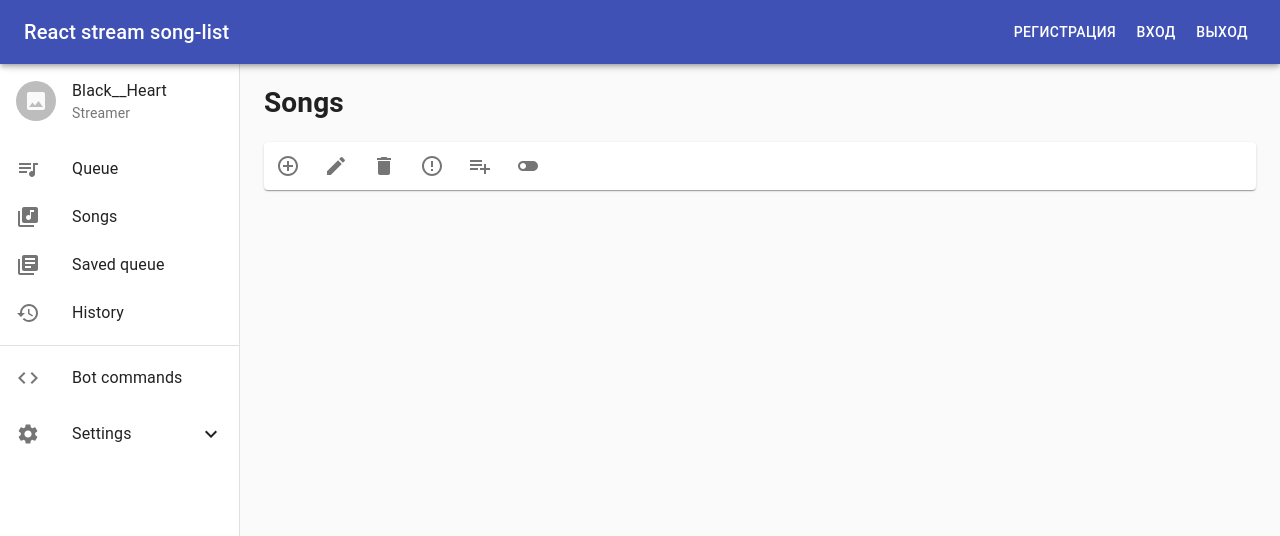
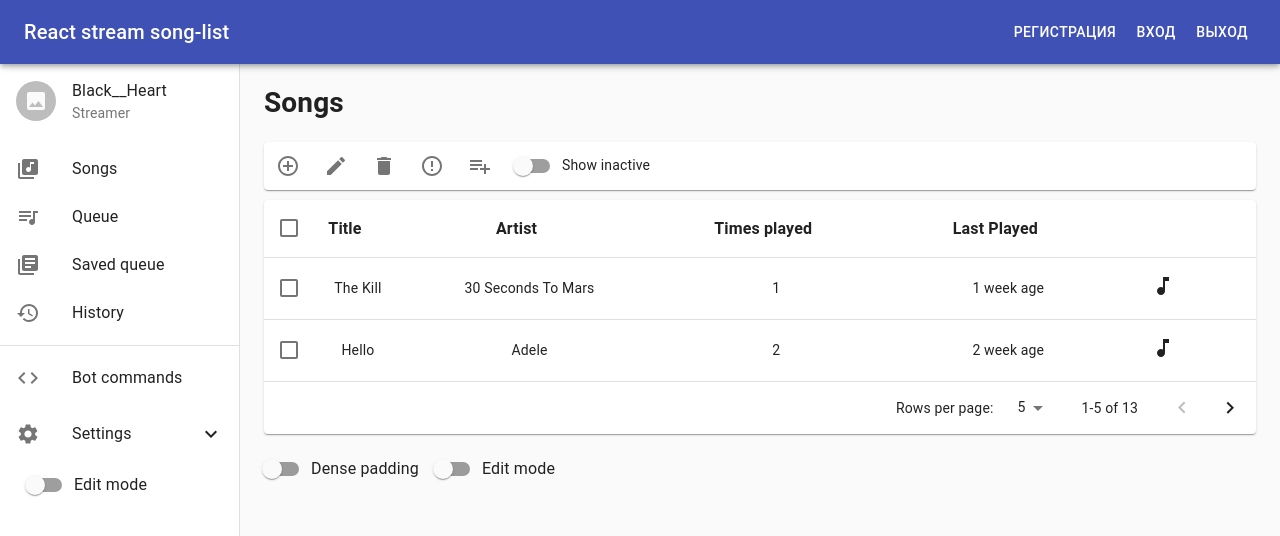
Before and after one commit to BlackHeart426/react-songlist, a React (Create React App) app: page /songs in a window 1280 px wide. Shown: the top 536 px of the page. Built offline with nearby package versions, Linux system fonts and the light colour scheme.

Commit message:
TablePagination dynamic type row

```diff
--- a/package.json
+++ b/package.json
@@ -7,6 +7,7 @@
     "@fortawesome/react-fontawesome": "^0.1.8",
     "@material-ui/core": "^4.9.3",
     "@material-ui/icons": "^4.9.1",
+    "@material-ui/lab": "^4.0.0-alpha.44",
     "@material-ui/styles": "^4.9.0",
     "@testing-library/jest-dom": "^4.2.4",
     "@testing-library/react": "^9.4.0",
--- a/src/App.js
+++ b/src/App.js
@@ -11,6 +11,7 @@ import {NavBar} from "./companents/NavBar/NavBar";
 import {DrawerCustom} from "./companents/Drawer/DrawerCustom";
 import makeStyles from "@material-ui/core/styles/makeStyles";
 import CssBaseline from "@material-ui/core/CssBaseline";
+import {AlertCustom} from  './companents/Alert/Alert'
 
 const drawerWidth = 240;
 
@@ -63,6 +64,7 @@ export const App = () => {
                         </Switch>
                     </div>
                 </main>
+                {/*<AlertCustom alert={{text: 'Test'}}/>*/}
             </div>
         );
     }
--- /dev/null
+++ b/src/companents/Alert/Alert.js
@@ -0,0 +1,43 @@
+import React from "react";
+import IconButton from "@material-ui/core/IconButton";
+import CloseIcon from '@material-ui/icons/Close';
+import makeStyles from "@material-ui/core/styles/makeStyles";
+import Collapse from "@material-ui/core/Collapse";
+import Alert from '@material-ui/lab/Alert';
+
+const useStyles = makeStyles(theme => ({
+    root: {
+        width: '100%',
+        '& > * + *': {
+            marginTop: theme.spacing(2),
+        },
+    },
+}));
+
+export const AlertCustom = (props) =>{
+    const classes = useStyles();
+    const [open, setOpen] = React.useState(true);
+
+    return (
+        <div className={classes.root}>
+            <Collapse in={open}>
+                <Alert
+                    action={
+                        <IconButton
+                            aria-label="close"
+                            color="inherit"
+                            size="small"
+                            onClick={() => {
+                                setOpen(false);
+                            }}
+                        >
+                            <CloseIcon fontSize="inherit" />
+                        </IconButton>
+                    }
+                >
+                    {props.text}
+                </Alert>
+            </Collapse>
+        </div>
+    )
+}
--- a/src/companents/Drawer/DrawerCustom.js
+++ b/src/companents/Drawer/DrawerCustom.js
@@ -19,6 +19,7 @@ import Collapse from "@material-ui/core/Collapse";
 import ListItemAvatar from "@material-ui/core/ListItemAvatar";
 import Avatar from "@material-ui/core/Avatar";
 import ImageIcon from '@material-ui/icons/Image';
+import Switch from "@material-ui/core/Switch";
 
 
 const drawerWidth = 240;
@@ -58,15 +59,16 @@ function renderLink(props, index) {
 }
 
 const menu = [
+
+    {
+        title: 'Songs',
+        link: 'songs',
+        icon: <LibraryMusic/>
+    },
     {
         title: 'Queue',
         link: 'queue',
         icon: <QueueMusic/>
-    },
-    {
-        title: 'Songs',
-        link: 'songs',
-        icon: <LibraryMusic/>
     },
     {
         title: 'Saved queue',
@@ -133,6 +135,10 @@ export const DrawerCustom  = () => {
                     </ListItem>
                 </List>
             </Collapse>
+            <ListItem>
+                <ListItemIcon><Switch color="primary"/></ListItemIcon>
+                <ListItemText>Edit mode</ListItemText>
+            </ListItem>
         </div>
     );
 
--- a/src/companents/TablePagination/TablePagination.js
+++ b/src/companents/TablePagination/TablePagination.js
@@ -21,6 +21,8 @@ import {lighten} from "@material-ui/core";
 import TableSortLabel from "@material-ui/core/TableSortLabel";
 import DeleteIcon from '@material-ui/icons/Delete';
 import FilterListIcon from '@material-ui/icons/FilterList';
+import MusicNoteIcon from '@material-ui/icons/MusicNote';
+import Button from "@material-ui/core/Button";
 
 /**
  * Функция обертки массива
@@ -84,6 +86,10 @@ function EnhancedTableHead(props) {
     const createSortHandler = property => event => {
         onRequestSort(event, property);
     };
+    let bold = {
+        fontWeight: 700,
+        fontSize: 16
+    }
 
     return (
         <TableHead>
@@ -98,17 +104,18 @@ function EnhancedTableHead(props) {
                         inputProps={{ 'aria-label': 'select all desserts' }}
                     />
                 </TableCell>
-                {headCells.map(headCell => (
+                {props.data.map(headCell => (
                     <TableCell
                         key={headCell.id}
-                        align={headCell.numeric ? 'right' : 'left'}
+                        align={headCell.numeric ? 'center' : 'center'}
                         padding={headCell.disablePadding ? 'none' : 'default'}
                         sortDirection={orderBy === headCell.id ? order : false}
                     >
-                        <TableSortLabel
+                        {headCell.order ?  <TableSortLabel
                             active={orderBy === headCell.id}
                             direction={orderBy === headCell.id ? order : 'asc'}
                             onClick={createSortHandler(headCell.id)}
+                            style={bold}
                         >
                             {headCell.label}
                             {orderBy === headCell.id ? (
@@ -116,7 +123,12 @@ function EnhancedTableHead(props) {
                   {order === 'desc' ? 'sorted descending' : 'sorted ascending'}
                 </span>
                             ) : null}
-                        </TableSortLabel>
+                        </TableSortLabel> :
+                            <div style={bold}>
+                                {headCell.label}
+                            </div>
+                        }
+
                     </TableCell>
                 ))}
             </TableRow>
@@ -196,13 +208,6 @@ EnhancedTableToolbar.propTypes = {
     numSelected: PropTypes.number.isRequired,
 };
 
-const headCells = [
-    { id: 'name', numeric: false, disablePadding: true, label: 'Dessert (100g serving)' },
-    { id: 'calories', numeric: true, disablePadding: false, label: 'Calories' },
-    { id: 'fat', numeric: true, disablePadding: false, label: 'Fat (g)' },
-    { id: 'carbs', numeric: true, disablePadding: false, label: 'Carbs (g)' },
-    { id: 'protein', numeric: true, disablePadding: false, label: 'Protein (g)' },
-];
 
 const useStyles = makeStyles(theme => ({
     root: {
@@ -234,15 +239,24 @@ const useStyles = makeStyles(theme => ({
  * @constructor
  */
 
-export default function ComponentTablePagination() {
+export default function ComponentTablePagination(props) {
     const classes = useStyles();
     const [order, setOrder] = React.useState('asc');
     const [orderBy, setOrderBy] = React.useState('calories');
     const [selected, setSelected] = React.useState([]);
     const [page, setPage] = React.useState(0);
     const [dense, setDense] = React.useState(false);
+    const [editMode, setEditMode] = React.useState(false);
     const [rowsPerPage, setRowsPerPage] = React.useState(5);
+    // console.log(props.headCells)
 
+    // const headCells = [
+    //     { id: 'name', numeric: false, disablePadding: true, label: 'Dessert (100g serving)' },
+    //     { id: 'calories', numeric: true, disablePadding: false, label: 'Calories' },
+    //     { id: 'fat', numeric: true, disablePadding: false, label: 'Fat (g)' },
+    //     { id: 'carbs', numeric: true, disablePadding: false, label: 'Carbs (g)' },
+    //     { id: 'protein', numeric: true, disablePadding: false, label: 'Protein (g)' },
+    // ];
     /**
      * Сортировка
      */
@@ -256,8 +270,9 @@ export default function ComponentTablePagination() {
      * Выбрать все
      */
     const handleSelectAllClick = event => {
+        debugger
         if (event.target.checked) {
-            const newSelecteds = rows.map(n => n.name);
+            const newSelecteds = props.rowsData.map(n => n.title);
             setSelected(newSelecteds);
             return;
         }
@@ -309,6 +324,10 @@ export default function ComponentTablePagination() {
         setDense(event.target.checked);
     };
 
+    const handleChangeEditMode = event => {
+        setEditMode(event.target.checked);
+    };
+
     /**
      *  Проверка текущего выбраного элемента
      */
@@ -323,7 +342,7 @@ export default function ComponentTablePagination() {
     return (
         <div className={classes.root}>
             <Paper className={classes.paper}>
-                <EnhancedTableToolbar numSelected={selected.length}/>
+                {/*<EnhancedTableToolbar numSelected={selected.length}/>*/}
                 <TableContainer>
                     <Table
                         className={classes.table}
@@ -338,23 +357,24 @@ export default function ComponentTablePagination() {
                             orderBy={orderBy}
                             onSelectAllClick={handleSelectAllClick}
                             onRequestSort={handleRequestSort}
-                            rowCount={rows.length}
+                            rowCount={props.rowsData.length}
+                            data={props.headCells}
                         />
                         <TableBody>
-                            {stableSort(rows, getComparator(order, orderBy))
+                            {stableSort(props.rowsData, getComparator(order, orderBy))
                                 .slice(page * rowsPerPage, page * rowsPerPage + rowsPerPage)
                                 .map((row, index) => {
-                                    const isItemSelected = isSelected(row.name);
+                                    const isItemSelected = isSelected(row.title);
                                     const labelId = `enhanced-table-checkbox-${index}`;
 
                                     return (
                                         <TableRow
                                             hover
-                                            onClick={event => handleClick(event, row.name)}
+                                            onClick={event => handleClick(event, row.title)}
                                             role="checkbox"
                                             aria-checked={isItemSelected}
                                             tabIndex={-1}
-                                            key={row.name}
+                                            key={row.title}
                                             selected={isItemSelected}
 
                                         >
@@ -366,13 +386,35 @@ export default function ComponentTablePagination() {
                                                     inputProps={{'aria-labelledby': labelId}}
                                                 />
                                             </TableCell>
-                                            <TableCell component="th" id={labelId} scope="row" padding="none">
-                                                {row.name}
+                                            <TableCell align="center" component="th" id={labelId} scope="row" padding="none">
+                                                {row.title}
                                             </TableCell>
-                                            <TableCell align="right">{row.calories}</TableCell>
-                                            <TableCell align="right">{row.fat}</TableCell>
-                                            <TableCell align="right">{row.carbs}</TableCell>
-                                            <TableCell align="right">{row.protein}</TableCell>
+
+                                            <TableCell align="center">{row.artist}</TableCell>
+                                            <TableCell align="center">{row.timesPlayed}</TableCell>
+                                            <TableCell align="center">{row.lastPlayed}</TableCell>
+                                            <TableCell align="center">
+                                                {
+                                                    row.tag == 'tag'  ?
+                                                        <MusicNoteIcon/>
+                                                        :
+                                                        <React.Fragment/>
+                                                }
+                                            </TableCell>
+                                            <TableCell align="center">
+                                            {
+                                                row.action == 'btn' && editMode ?
+                                                <Button
+                                                    type="submit"
+                                                    color="primary"
+                                                    variant="outlined"
+                                                >
+                                                    request
+                                                </Button>
+                                                   :
+                                                <React.Fragment/>
+                                            }
+                                            </TableCell>
                                         </TableRow>
                                     );
                                 })}
@@ -395,8 +437,12 @@ export default function ComponentTablePagination() {
                 />
             </Paper>
             <FormControlLabel
-                control={<Switch checked={dense} onChange={handleChangeDense}/>}
+                control={<Switch color="primary" checked={dense} onChange={handleChangeDense}/>}
                 label="Dense padding"
+            />
+            <FormControlLabel
+                control={<Switch color="primary" checked={editMode} onChange={handleChangeEditMode}/>}
+                label="Edit mode"
             />
         </div>
     );
--- a/src/page/Queue.js
+++ b/src/page/Queue.js
@@ -12,6 +12,9 @@ export const Queue = () => {
       marginBottom: '10px',
         marginTop: '10px'
     }
+
+
+
     return (
         <>
             <h1>Queue</h1>
--- a/src/page/Songs.js
+++ b/src/page/Songs.js
@@ -6,15 +6,35 @@ import DeleteIcon from '@material-ui/icons/Delete';
 import EditIcon from '@material-ui/icons/Edit';
 import ErrorOutlineIcon from '@material-ui/icons/ErrorOutline';
 import PlaylistAddIcon from '@material-ui/icons/PlaylistAdd';
-import ToggleOffIcon from '@material-ui/icons/ToggleOff';
+import TablePagination from '../companents/TablePagination/TablePagination'
+import Switch from "@material-ui/core/Switch";
 
 export const Songs = () => {
     let mbt10 = {
         marginBottom: '10px',
         marginTop: '10px'
     }
+
+    function createData(title, artist, timesPlayed, lastPlayed, tag, action) {
+        return {title, artist, timesPlayed, lastPlayed, tag, action}
+    }
+
+    const headCells = [
+        { id: 'title', numeric: false, order: true, disablePadding: true, editMode: true, label: 'Title', type: 'txt' },
+        { id: 'artist', numeric: false, order: true, disablePadding: false, editMode: true, label: 'Artist', type: 'txt' },
+        { id: 'times-played', numeric: true, order: true, disablePadding: false, editMode: true, label: 'Times played', type: 'txt' },
+        { id: 'last-played', numeric: false, order: true, disablePadding: false, editMode: true, label: 'Last Played', type: 'txt' },
+        { id: 'tags', numeric: false, order: false, disablePadding: false, editMode: true, label: '', type: 'tag' },
+        { id: 'action', numeric: false, order: false, disablePadding: false, editMode: true, label: '', type: 'btn' },
+    ];
+
+    const rows = [
+        createData('The Kill', '30 Seconds To Mars', 1, '1 week age', 'tag', 'btn'),
+        createData('Hello', 'Adele', 2, '2 week age', 'tag', 'btn'),
+    ]
+
     return (
-        <div className={{top:'40px'}}>
+        <div>
             <h1>Songs</h1>
             <Card style={mbt10}>
                 <IconButton>
@@ -32,10 +52,12 @@ export const Songs = () => {
                 <IconButton>
                     <PlaylistAddIcon/>
                 </IconButton>
-                <IconButton>
-                    <ToggleOffIcon/>
-                </IconButton>
+                <>
+                <Switch color="primary" />
+                    Show inactive
+                </>
             </Card>
+            <TablePagination headCells = {headCells} rowsData = {rows}/>
         </div>
     )
 }
```
Also changed, not shown: src/companents/Alert/Alert.css (added), 1 other file (tests, documents, lock files or other folders).
